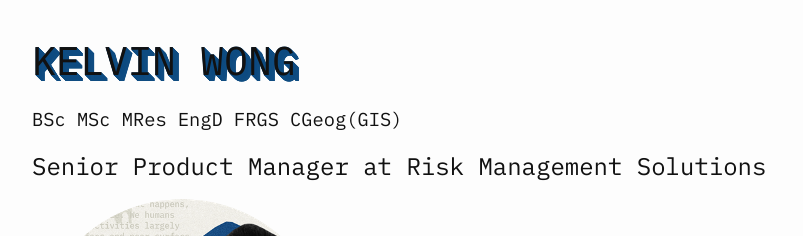
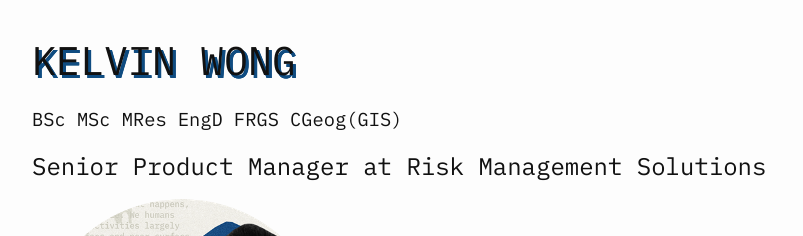
Before and after one commit to kel196/kel196.github.io, a Jekyll site: the page built from index.md, in a window 1280 px wide. Shown: the top 236 px of the page, without its empty margins (238-1041 px from the left). Built offline with Jekyll 4.4.1, drawn with Linux system fonts in a browser that asks for light colours; our own code applies the rules of GitHub Pages for plain Markdown files.

Commit message:
Update _base.scss

```diff
--- a/_sass/minima/_base.scss
+++ b/_sass/minima/_base.scss
@@ -22,30 +22,9 @@ h1 {
   font-size: 2.5em;
   color:#00000;
   text-shadow:
-    6px 6px        #0F4C81,
-    5.75px 5.75px  #0F4C81,
-    5.5px 5.5px    #0F4C81,
-    5.25px 5.25px  #0F4C81,
-    5px 5px        #0F4C81,
-    4.75px 4.75px  #0F4C81,
-    4.5px 4.5px    #0F4C81,
-    4.25px 4.25px  #0F4C81,
-    4px 4px        #0F4C81,
-    3.75px 3.75px  #0F4C81,
-    3.5px 3.5px    #0F4C81,
-    3.25px 3.25px  #0F4C81,
     3px 3px        #0F4C81,
     2.75px 2.75px  #0F4C81,
-    2.5px 2.5px    #0F4C81,
-    2.25px 2.25px  #0F4C81,
-    2px 2px        #0F4C81,
-    1.75px 1.75px  #0F4C81,
-    1.5px 1.5px    #0F4C81,
-    1.25px 1.25px  #0F4C81,
-    1px 1px        #0F4C81,
-    0.75px 0.75px  #0F4C81,
-    0.5px 0.5px    #0F4C81,
-    0.25px 0.25px  #0F4C81;
+    2.5px 2.5px    #0F4C81;
 }
 
 
```
